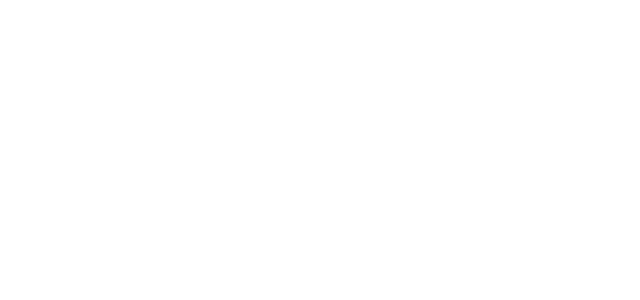
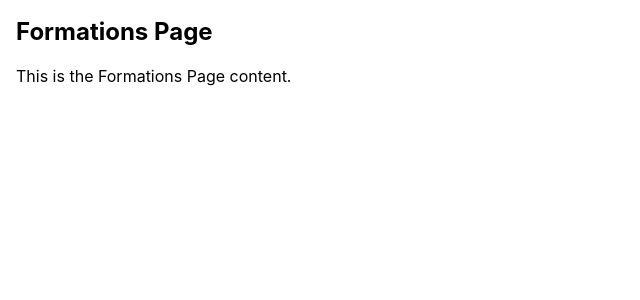
Before and after one commit to Steivin/GAFIS, a React (Create React App) app: page /formations in a window 1280 px wide. Before the commit this address had no page. Shown: the top 300 px of the page, without its empty margins (0-640 px from the left). Built offline with nearby package versions, Linux system fonts and the light colour scheme.

Commit message:
se añadieron las carpetas y rutas de formaciones y solicitudes

```diff
--- a/src/App.js
+++ b/src/App.js
@@ -2,7 +2,9 @@
 import LoginPage from "./Pages/LoginPage/LoginPage";
 import DashboardPage from "./Pages/DashboardPage/DashboardPage";
 import ProfilePage from "./Pages/DashboardPage/ProfilePage/ProfilePage";
-import DashboardAdmin from "./Pages/DashboardAdmin/DashboardAdmin"
+import DashboardAdmin from "./Pages/DashboardAdmin/DashboardAdmin";
+import RequestPage from "./Pages/DashboardPage/RequestPage/RequestPage";
+import FormationsPage from "./Pages/DashboardPage/FormationsPage/FormationsPage";
 
 // Protege rutas con autenticación Firebase
 //import ProtectedRoute from "./Pages/Components/ProtectedRoute";
@@ -15,7 +17,9 @@
         <Route path="/" element={<LoginPage />} />
         <Route path="/dashboard" element={<DashboardPage />} />
         <Route path="/profile" element={<ProfilePage />} />
-        <Route path="/Admin" element={<DashboardAdmin />} />
+        <Route path="/admin" element={<DashboardAdmin />} />
+        <Route path="/request" element={<RequestPage />} />
+        <Route path="/formations" element={<FormationsPage />} />
 
         {/*               Rutas privadas
         <Route
--- a/src/Pages/DashboardPage/DashboardPage.js
+++ b/src/Pages/DashboardPage/DashboardPage.js
@@ -69,6 +69,8 @@
               <li><a href="/dashboard" className="hover:underline">Inicio</a></li>
               <li><a href="/profile" className="hover:underline">Perfil</a></li>
               <li><a href="#" className="hover:underline">Configuración</a></li>
+              <li><a href="/request" className="hover:underline">Solicitudes</a></li>
+              <li><a href="/formations" className="hover:underline">Formaciones</a></li>
               <li><a href="/" className="hover:underline">Cerrar sesión</a></li>
             </ul>
           </div>
--- /dev/null
+++ b/src/Pages/DashboardPage/FormationsPage/FormationsPage.js
@@ -0,0 +1,10 @@
+function FormationsPage() {
+  return (
+    <div className="p-4">
+      <h1 className="text-2xl font-bold mb-4">Formations Page</h1>
+      <p>This is the Formations Page content.</p>
+    </div>
+  );
+}
+
+export default FormationsPage;
--- /dev/null
+++ b/src/Pages/DashboardPage/RequestPage/RequestPage.js
@@ -0,0 +1,10 @@
+function RequestPage() {
+  return (
+    <div className="p-4">
+      <h1 className="text-2xl font-bold mb-4">Request Page</h1>
+      <p>This is the Request Page content.</p>
+    </div>
+  );
+}
+
+export default RequestPage;
```
Also changed, not shown: src/Pages/DashboardPage/FormationsPage/FormationsPage.css (added), src/Pages/DashboardPage/RequestPage/RequestPage.css (added).
